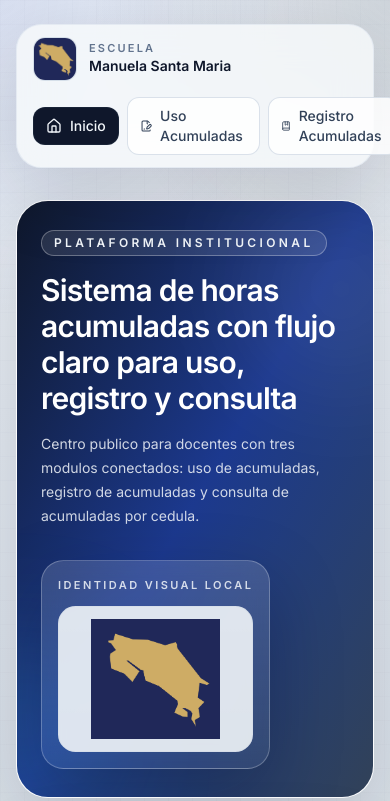
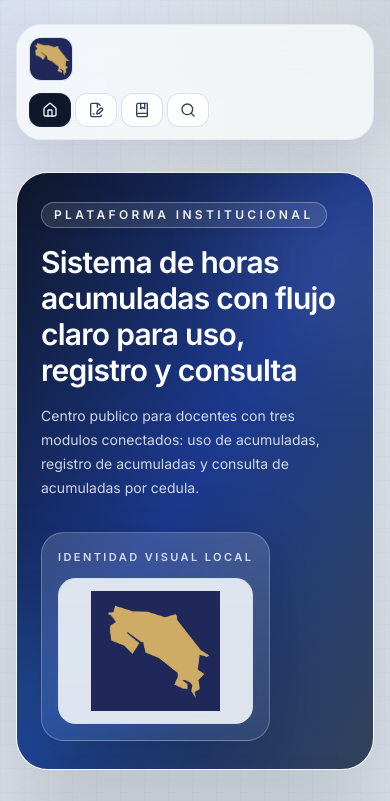
Before and after one commit to Servas20900/LeccionesEscuelaManuelaSantaMaria, a Next.js app: page / in a window 390 px wide. Shown: the top 801 px of the page. Built offline with nearby package versions, Linux system fonts and the light colour scheme.

Commit message:
feat: improve responsive design and fix navbar/form spacing for mobile

```diff
--- a/src/app/consulta/page.tsx
+++ b/src/app/consulta/page.tsx
@@ -11,9 +11,9 @@ export const metadata: Metadata = {
 
 export default function ConsultaPage() {
   return (
-    <main className="relative min-h-screen overflow-hidden">
-      <div className="absolute inset-0 grid-pattern opacity-30" />
-      <div className="relative mx-auto flex min-h-screen w-full max-w-7xl flex-col gap-10 px-4 py-6 sm:px-6 lg:px-8">
+    <main className=\"relative min-h-screen overflow-x-hidden\">
+      <div className=\"absolute inset-0 grid-pattern opacity-30\" />
+      <div className=\"relative mx-auto flex min-h-screen w-full max-w-7xl flex-col gap-4 sm:gap-6 lg:gap-10 px-3 py-4 sm:px-6 lg:px-8\">
         <PublicNavbar currentPath="/consulta" />
 
         <header className="glass-panel relative overflow-hidden rounded-[2rem] border border-white/60 px-6 py-5 sm:px-8">
--- a/src/components/accumulation-summary-checker.tsx
+++ b/src/components/accumulation-summary-checker.tsx
@@ -70,25 +70,26 @@ export function AccumulationSummaryChecker() {
           <form className="mt-6 space-y-4" onSubmit={handleSubmit}>
             <label className="space-y-2">
               <span className="text-sm font-medium text-slate-700">Cédula</span>
+              <div className="flex flex-col sm:flex-row gap-2">
                 <input
-                className="w-full rounded-2xl border border-slate-200 bg-white/90 px-4 py-3 text-slate-900 outline-none transition placeholder:text-slate-400 focus:border-sky-500 focus:ring-4 focus:ring-sky-100"
+                  className="flex-1 rounded-2xl border border-slate-200 bg-white/90 px-4 py-3 text-slate-900 outline-none transition placeholder:text-slate-400 focus:border-sky-500 focus:ring-4 focus:ring-sky-100 min-w-0"
                   inputMode="numeric"
                   maxLength={9}
                   placeholder="Ejemplo: 123456789"
                   value={cedula}
                   onChange={(event) => setCedula(event.target.value)}
                 />
-            </label>
-
                 <button
                   type="submit"
                   disabled={isLoading}
-              className="inline-flex items-center gap-2 rounded-full bg-slate-950 px-6 py-3 text-sm font-semibold text-white transition hover:bg-slate-800 disabled:cursor-not-allowed disabled:opacity-60"
+                  className="inline-flex items-center justify-center gap-2 rounded-full bg-slate-950 px-6 py-3 text-sm font-semibold text-white transition hover:bg-slate-800 disabled:cursor-not-allowed disabled:opacity-60 whitespace-nowrap flex-shrink-0 sm:px-8"
                 >
                   {isLoading ? <Loader2 className="h-4 w-4 animate-spin" /> : <Search className="h-4 w-4" />}
-              Consultar sumatoria
+                  <span className="hidden sm:inline">Consultar sumatoria</span>
+                  <span className="sm:hidden">Consultar</span>
                 </button>
-          </form>
+              </div>
+            </label>
 
           {error ? (
             <div className="mt-4 rounded-2xl border border-red-200 bg-red-50 px-4 py-3 text-sm text-red-800">{error}</div>
--- a/src/components/admin-navbar.tsx
+++ b/src/components/admin-navbar.tsx
@@ -18,30 +18,30 @@ function itemClass(active: boolean) {
 
 export function AdminNavbar({ currentPath = "/admin" }: AdminNavbarProps) {
   return (
-    <header className="glass-panel rounded-[1.6rem] border border-slate-200/80 px-4 py-3 sm:px-6">
-      <div className="flex flex-wrap items-center justify-between gap-4">
-        <div className="inline-flex items-center gap-3">
-          <div className="relative h-11 w-11 overflow-hidden rounded-xl border border-slate-300/70 bg-slate-100/90">
+    <header className="glass-panel rounded-[1.6rem] border border-slate-200/80 px-3 py-3 sm:px-6">
+      <div className="flex flex-col gap-3 sm:flex-row sm:items-center sm:justify-between">
+        <div className="inline-flex items-center gap-3 flex-shrink-0">
+          <div className="relative h-11 w-11 overflow-hidden rounded-xl border border-slate-300/70 bg-slate-100/90 flex-shrink-0">
             <Image src={logoUrl} alt="Logo institucional" fill sizes="44px" className="object-cover" priority />
           </div>
-          <div className="leading-tight">
+          <div className="leading-tight hidden sm:block">
             <p className="text-[11px] font-semibold uppercase tracking-[0.2em] text-slate-500">Zona protegida</p>
             <p className="text-sm font-semibold text-slate-900 sm:text-base">Direccion institucional</p>
           </div>
         </div>
 
-        <nav className="flex items-center gap-2 text-sm font-medium">
+        <nav className="flex items-center gap-1 text-xs sm:text-sm font-medium flex-wrap">
           <Link href="/admin" className={itemClass(currentPath === "/admin")}>
-            <LayoutDashboard className="h-4 w-4" />
-            Rebajos
+            <LayoutDashboard className="h-4 w-4 flex-shrink-0" />
+            <span className="hidden sm:inline">Rebajos</span>
           </Link>
           <Link href="/admin/acumulaciones" className={itemClass(currentPath === "/admin/acumulaciones")}>
-            <BookMarked className="h-4 w-4" />
-            Acumulaciones
+            <BookMarked className="h-4 w-4 flex-shrink-0" />
+            <span className="hidden sm:inline">Acumulaciones</span>
           </Link>
-          <div className="inline-flex items-center gap-2 rounded-xl border border-slate-800/70 bg-slate-900 px-3 py-2 text-sm font-medium text-slate-100">
-            <ShieldCheck className="h-4 w-4" />
-            Zona segura
+          <div className="inline-flex items-center gap-2 rounded-xl border border-slate-800/70 bg-slate-900 px-2 sm:px-3 py-2 text-xs sm:text-sm font-medium text-slate-100 flex-shrink-0">
+            <ShieldCheck className="h-4 w-4 flex-shrink-0" />
+            <span className="hidden sm:inline">Segura</span>
           </div>
         </nav>
       </div>
--- a/src/components/public-navbar.tsx
+++ b/src/components/public-navbar.tsx
@@ -18,34 +18,34 @@ function itemClass(active: boolean) {
 
 export function PublicNavbar({ currentPath = "/" }: PublicNavbarProps) {
   return (
-    <header className="glass-panel sticky top-4 z-20 rounded-[1.6rem] border border-slate-200/80 px-4 py-3 sm:px-6">
-      <div className="flex flex-wrap items-center justify-between gap-4">
-        <Link href="/" className="group inline-flex items-center gap-3">
-          <div className="relative h-11 w-11 overflow-hidden rounded-xl border border-slate-300/70 bg-slate-100/90">
+    <header className="glass-panel sticky top-4 z-20 rounded-[1.6rem] border border-slate-200/80 px-3 py-3 sm:px-6">
+      <div className="flex flex-col gap-3 sm:flex-row sm:items-center sm:justify-between">
+        <Link href="/" className="group inline-flex items-center gap-3 flex-shrink-0">
+          <div className="relative h-11 w-11 overflow-hidden rounded-xl border border-slate-300/70 bg-slate-100/90 flex-shrink-0">
             <Image src={logoUrl} alt="Logo institucional" fill sizes="44px" className="object-cover" priority />
           </div>
-          <div className="leading-tight">
+          <div className="leading-tight hidden sm:block">
             <p className="text-[11px] font-semibold uppercase tracking-[0.2em] text-slate-500">Escuela</p>
             <p className="text-sm font-semibold text-slate-900 sm:text-base">Manuela Santa Maria</p>
           </div>
         </Link>
 
-        <nav className="flex items-center gap-2 text-sm font-medium">
+        <nav className="flex items-center gap-1 text-xs sm:text-sm font-medium flex-wrap justify-start sm:justify-end">
           <Link href="/" className={itemClass(currentPath === "/")}>
-            <Home className="h-4 w-4" />
-            Inicio
+            <Home className="h-4 w-4 flex-shrink-0" />
+            <span className="hidden sm:inline">Inicio</span>
           </Link>
           <Link href="/solicitud" className={itemClass(currentPath === "/solicitud")}>
-            <FilePenLine className="h-4 w-4" />
-            Uso Acumuladas
+            <FilePenLine className="h-4 w-4 flex-shrink-0" />
+            <span className="hidden sm:inline">Uso Acumuladas</span>
           </Link>
           <Link href="/acumuladas" className={itemClass(currentPath === "/acumuladas")}>
-            <BookMarked className="h-4 w-4" />
-            Registro Acumuladas
+            <BookMarked className="h-4 w-4 flex-shrink-0" />
+            <span className="hidden sm:inline">Registro</span>
           </Link>
           <Link href="/consulta" className={itemClass(currentPath === "/consulta")}>
-            <Search className="h-4 w-4" />
-            Consulta Acumuladas
+            <Search className="h-4 w-4 flex-shrink-0" />
+            <span className="hidden sm:inline">Consulta</span>
           </Link>
         </nav>
       </div>
```
Lines whose indentation alone changed are shown as unchanged.
